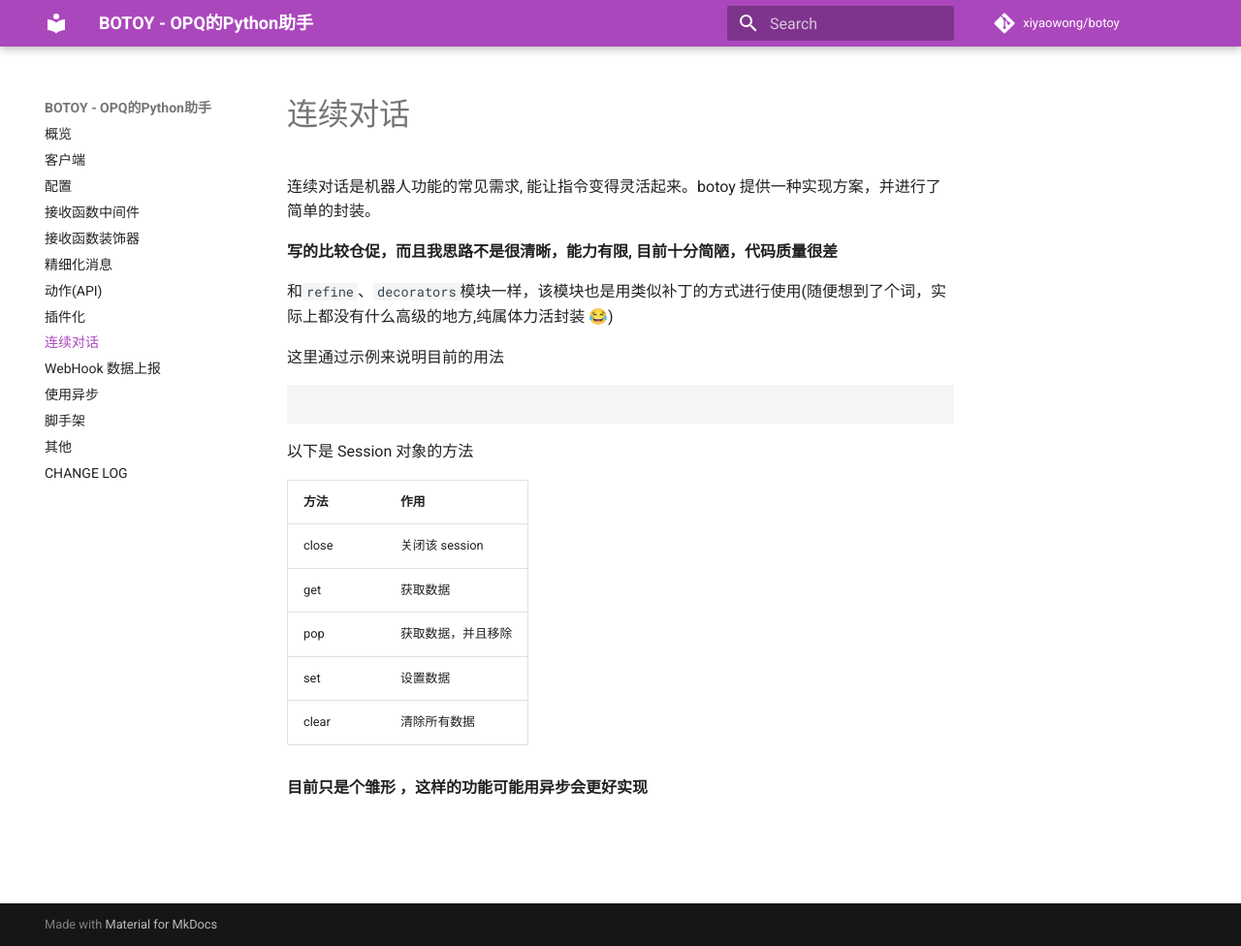
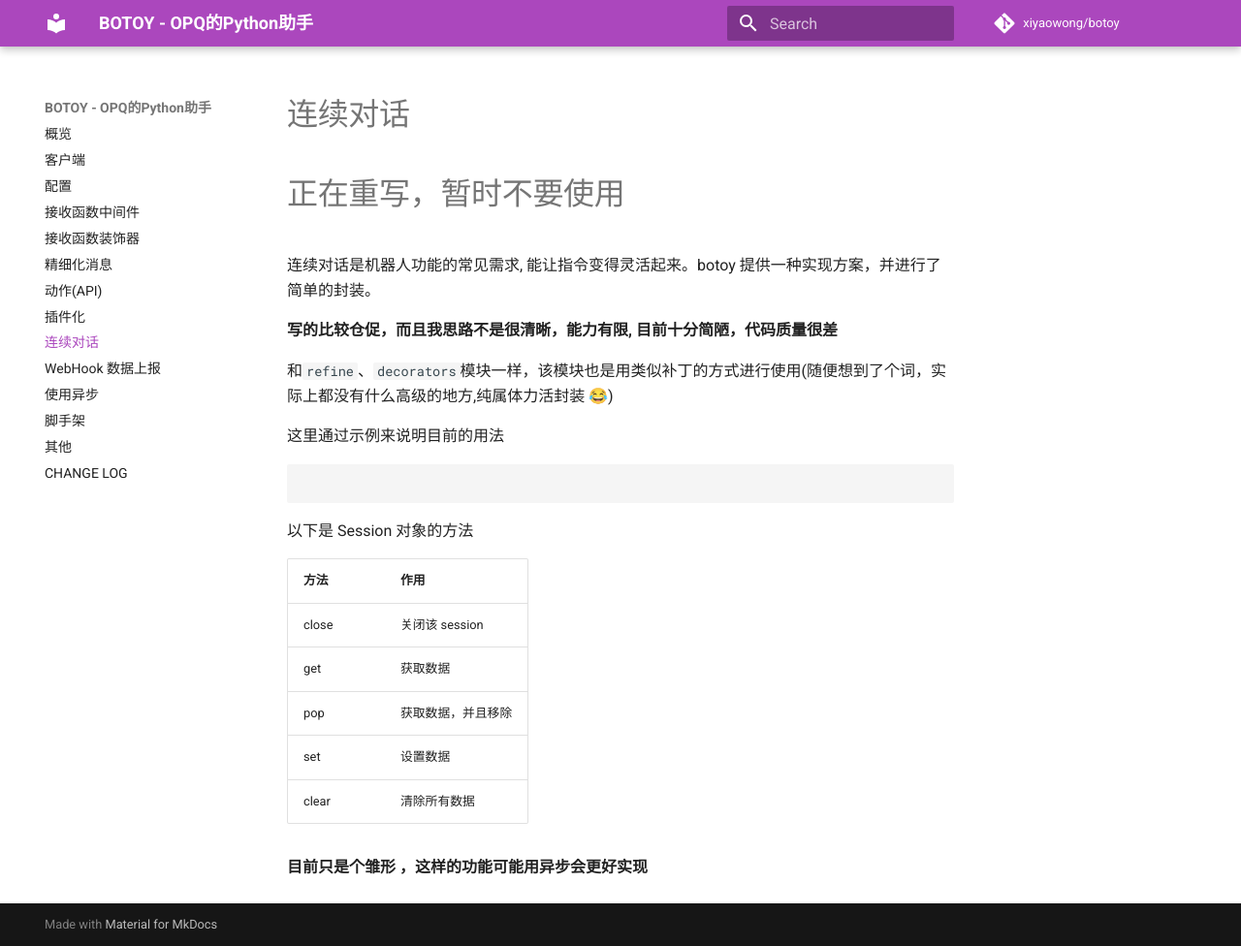
Before and after one commit to opq-osc/botoy, an MkDocs documentation site: the page built from docs/session.md, in a window 1280 px wide and 976 px high. Shown: the whole window at 97% size. Built offline with MkDocs 1.6.1 and Material for MkDocs 9.7.7, drawn with Linux system fonts in a browser that asks for light colours; comment, search, counter and statistics services are not loaded.

Commit message:
update(docs/session.md) 说明

```diff
--- a/docs/session.md
+++ b/docs/session.md
@@ -1,4 +1,6 @@
 # 连续对话
+
+# 正在重写，暂时不要使用
 
 连续对话是机器人功能的常见需求,
 能让指令变得灵活起来。botoy 提供一种实现方案，并进行了简单的封装。
```
